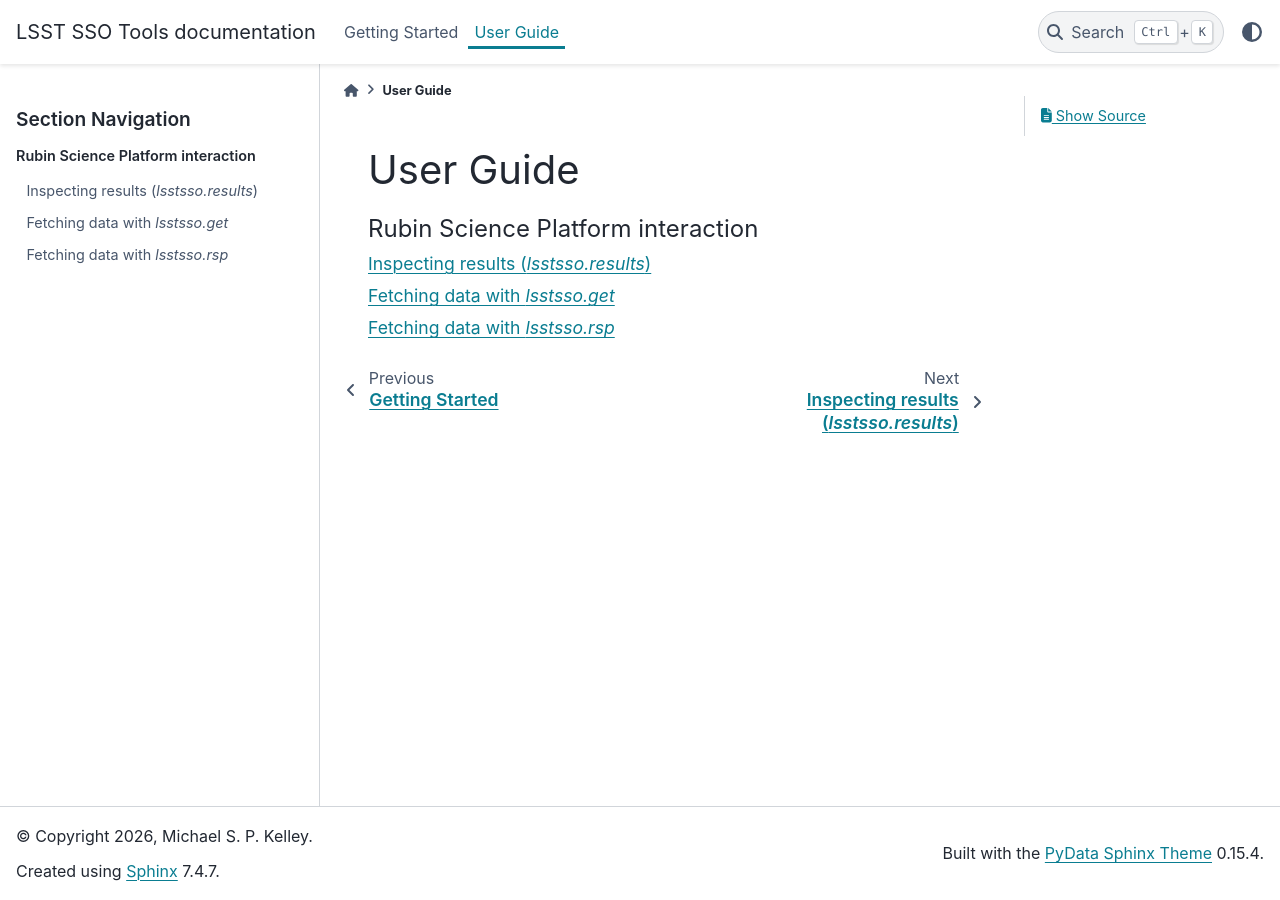
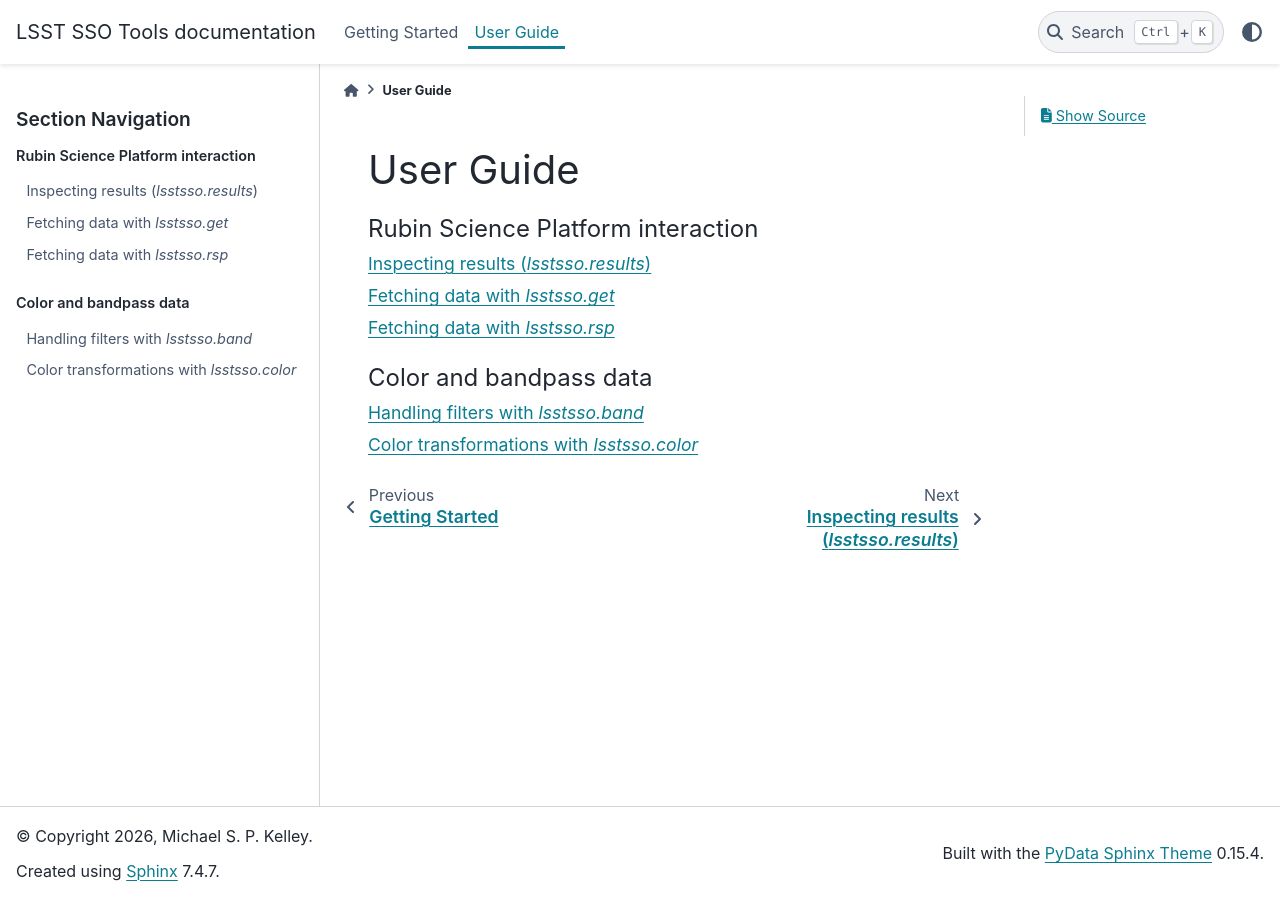
Before and after one commit to mkelley/lsstsso, a Sphinx documentation site: the page built from docs/user-guide.rst, in a window 1280 px wide. Built offline with Sphinx 7.4.7 and the PyData theme 0.15.4, drawn with Linux system fonts in a browser that asks for light colours.

Commit message:
More docs

```diff
--- /dev/null
+++ b/docs/band.rst
@@ -0,0 +1,13 @@
+.. _lsstsso_band:
+
+************************************
+Handling filters with `lsstsso.band`
+************************************
+
+
+
+
+Reference/API
+=============
+
+.. automodapi:: lsstsso.band
--- /dev/null
+++ b/docs/color.rst
@@ -0,0 +1,14 @@
+.. _lsstsso_color:
+
+******************************************
+Color transformations with `lsstsso.color`
+******************************************
+
+
+
+
+Reference/API
+=============
+
+.. automodapi:: lsstsso.color
+    :include-all-objects:
--- a/docs/conf.py
+++ b/docs/conf.py
@@ -13,11 +13,25 @@ author = "Michael S. P. Kelley"
 # -- General configuration ---------------------------------------------------
 # https://www.sphinx-doc.org/en/master/usage/configuration.html#general-configuration
 
-extensions = ["pytest_doctestplus.sphinx.doctestplus"]
+extensions = [
+    "pytest_doctestplus.sphinx.doctestplus",
+    "sphinx_automodapi.automodapi",
+    "sphinx.ext.intersphinx",
+]
+numpydoc_show_class_members = False
 
 templates_path = ["_templates"]
 exclude_patterns = ["_build", "Thumbs.db", ".DS_Store"]
 
+intersphinx_resolve_self = "lsstsso"
+intersphinx_mapping = {
+    "astropy": ("https://docs.astropy.org/en/stable/", None),
+    "matplotlib": ("https://matplotlib.org/stable/", None),
+    "numpy": ("https://numpy.org/doc/stable/", None),
+    "python": ("https://docs.python.org/3/", None),
+    "sbpy": ("https://sbpy.readthedocs.io/en/stable/", None),
+    "scipy": ("https://docs.scipy.org/doc/scipy/", None),
+}
 
 # -- Options for HTML output -------------------------------------------------
 # https://www.sphinx-doc.org/en/master/usage/configuration.html#options-for-html-output
--- a/docs/get.rst
+++ b/docs/get.rst
@@ -172,3 +172,9 @@ Query for photometry by sky position
     287.2315412417827 -23.851685147435273 287.2315412417827 -23.851685147435273    i ...
 
 With the ephemeris positions of a target obtained by other means, `lsstsso.get.phot_by_positions` can get photometry of any Solar System object, even if they are not linked to the object by Rubin Observatory's Solar System Processing.
+
+
+Reference/API
+=============
+
+.. automodapi:: lsstsso.get
--- a/docs/user-guide.rst
+++ b/docs/user-guide.rst
@@ -11,3 +11,10 @@ User Guide
    result
    get
    rsp
+
+.. toctree::
+   :caption: Color and bandpass data
+   :maxdepth: 1
+
+   band
+   color
--- a/pyproject.toml
+++ b/pyproject.toml
@@ -32,6 +32,7 @@ docs = [
     "pydata-sphinx-theme",
     "pytest-doctestplus>=1.7.0",
     "pytest-remotedata",
+    "sphinx-automodapi",
 ]
 
 [build-system]
```
Also changed, not shown: docs/result.rst (+109 -0 lines), docs/rsp.rst (+43 -0 lines), 5 other files.
